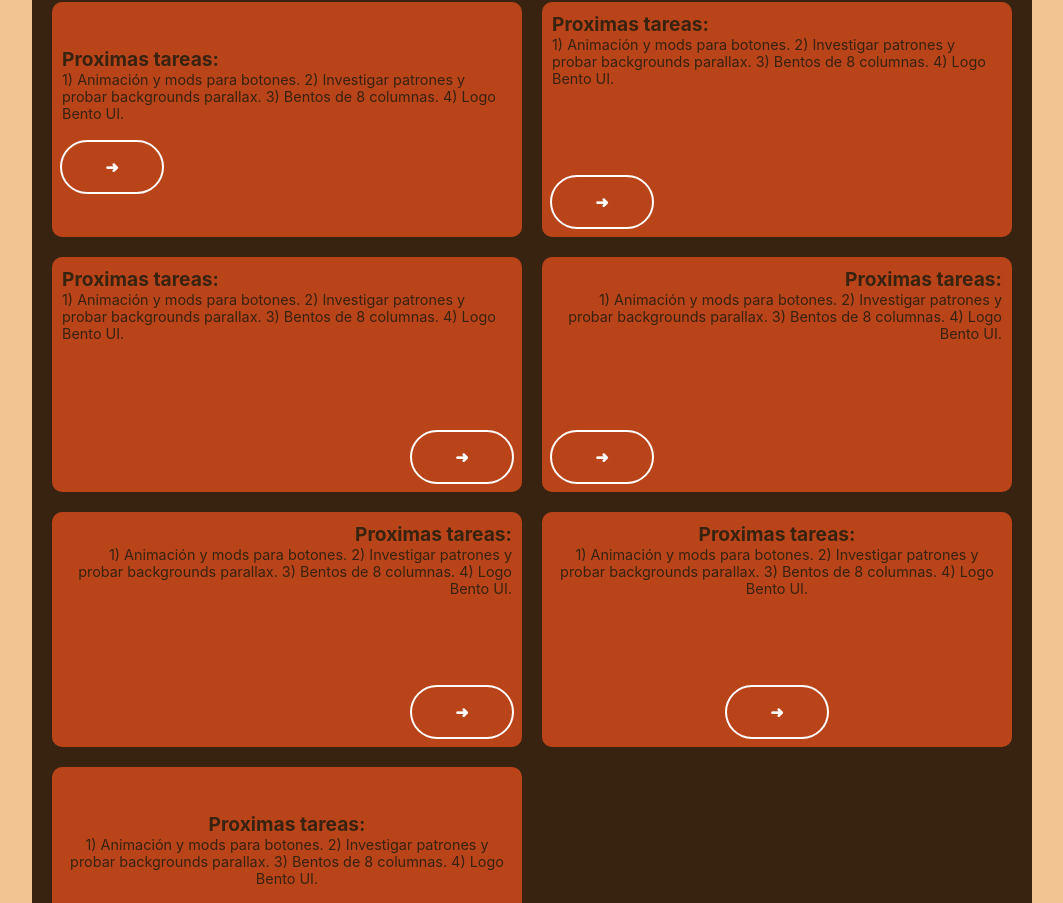
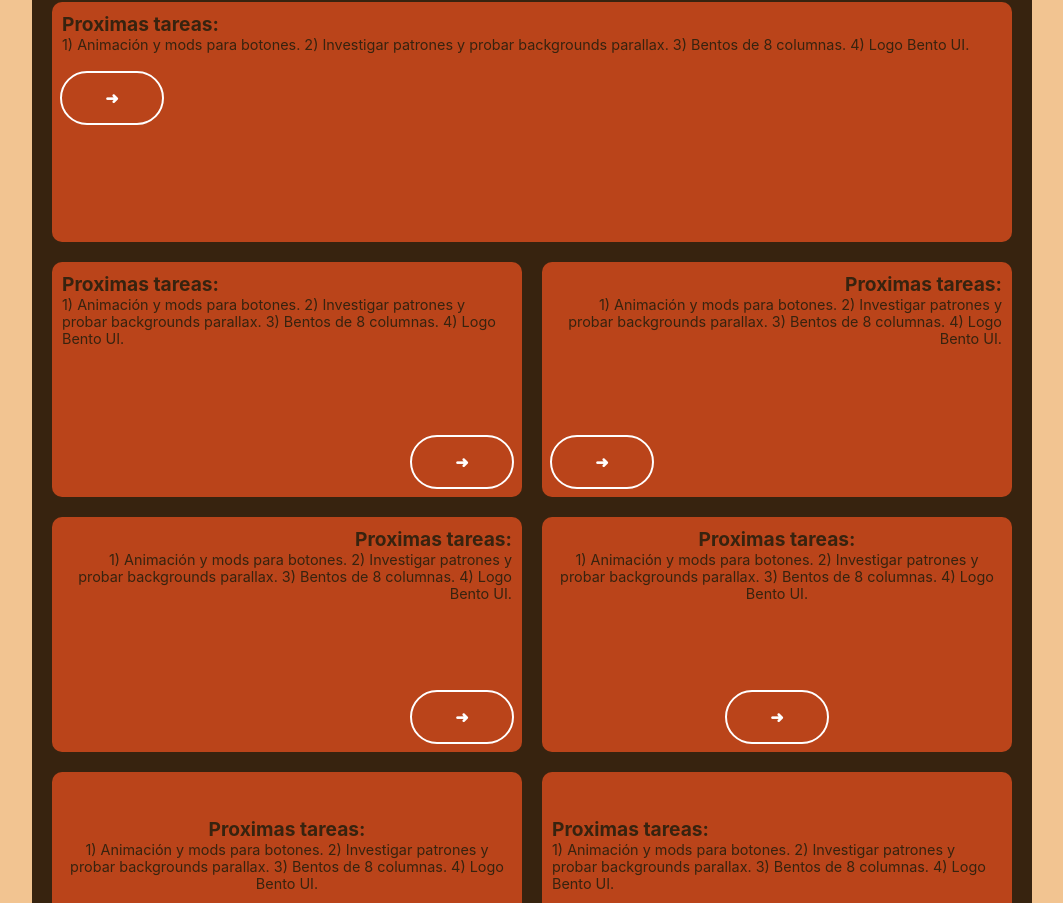
Before and after one commit to franciscobuchini/Portfolio, a React (Vite) app: page / in a window 1280 px wide. Shown: the part 393-1296 px from the top of the page, without its empty margins (108-1171 px from the left). Built offline with nearby package versions, Linux system fonts and the light colour scheme.

Commit message:
deleted some useless lines and components

```diff
--- a/src/BentoGrid.jsx
+++ b/src/BentoGrid.jsx
@@ -5,8 +5,8 @@ export default function BentoGrid() {
 
   return (
     <main className='BentoGrid'>
-      <Bento Bsv='2' Bsh='4' Bbg='taxbreak' Th='Proximas tareas:' Tp='1) Animación y mods para botones. 2) Investigar patrones y probar backgrounds parallax. 3) Bentos de 8 columnas. 4) Logo Bento UI.' Tpc='white' Tta='center' Tjc='center' />
-      <Bento Bsv='2' Bsh='4' Bst='B1' Th='Proximas tareas:' Tp='1) Animación y mods para botones. 2) Investigar patrones y probar backgrounds parallax. 3) Bentos de 8 columnas. 4) Logo Bento UI.' Com={Button} />
+      <Bento Bsv='2' Bsh='4' Bbg='taxbreak' Th='Proximas tareas:' Tp='1) Animación y mods para botones. 2) Investigar patrones y probar backgrounds parallax. 3) Bentos de 5, 6, 7 y 8 columnas. 4) Logo Bento UI.' Tpc='white' Tta='center' Tjc='center' />
+      <Bento Bsv='2' Bsh='8' Bst='B1' Th='Proximas tareas:' Tp='1) Animación y mods para botones. 2) Investigar patrones y probar backgrounds parallax. 3) Bentos de 8 columnas. 4) Logo Bento UI.' Com={Button} />
       <Bento Bsv='2' Bsh='4' Bst='B2' Th='Proximas tareas:' Tp='1) Animación y mods para botones. 2) Investigar patrones y probar backgrounds parallax. 3) Bentos de 8 columnas. 4) Logo Bento UI.' Com={Button} />
       <Bento Bsv='2' Bsh='4' Bst='B3' Th='Proximas tareas:' Tp='1) Animación y mods para botones. 2) Investigar patrones y probar backgrounds parallax. 3) Bentos de 8 columnas. 4) Logo Bento UI.' Com={Button} />
       <Bento Bsv='2' Bsh='4' Bst='B4' Th='Proximas tareas:' Tp='1) Animación y mods para botones. 2) Investigar patrones y probar backgrounds parallax. 3) Bentos de 8 columnas. 4) Logo Bento UI.' Com={Button} />
--- a/src/Styles.css
+++ b/src/Styles.css
@@ -120,13 +120,13 @@ footer {text-align: center; padding: 60px 0 20px;}
 
 /* BENTO STYLES -----------------------------------*/
 .B1 {justify-content: flex-start;}
-.B2 {justify-content: center;}
-.B3 {>.Component{align-self: flex-start;}}
-.B4 {>.Component{align-self: flex-end;}}
-.B5 {>.Text{text-align: right;} >.Component{align-self: flex-start;}}
-.B6 {>.Text{text-align: right;} >.Component{align-self: flex-end;}}
-.B7 {>.Text{text-align: center;} >.Component{align-self: center;}}
-.B8 {justify-content: center; >.Text{text-align: center;} >.Component{align-self: center;}}
+.B2 {>.Component{align-self: flex-start;}}
+.B3 {>.Component{align-self: flex-end;}}
+.B4 {>.Text{text-align: right;} >.Component{align-self: flex-start;}}
+.B5 {>.Text{text-align: right;} >.Component{align-self: flex-end;}}
+.B6 {>.Text{text-align: center;} >.Component{align-self: center;}}
+.B7 {justify-content: center; >.Text{text-align: center;} >.Component{align-self: center;}}
+.B8 {justify-content: center;}
 /* BENTO STYLES -----------------------------------*/
 
 /* RESPONSIVE -----------------------------------*/
```
